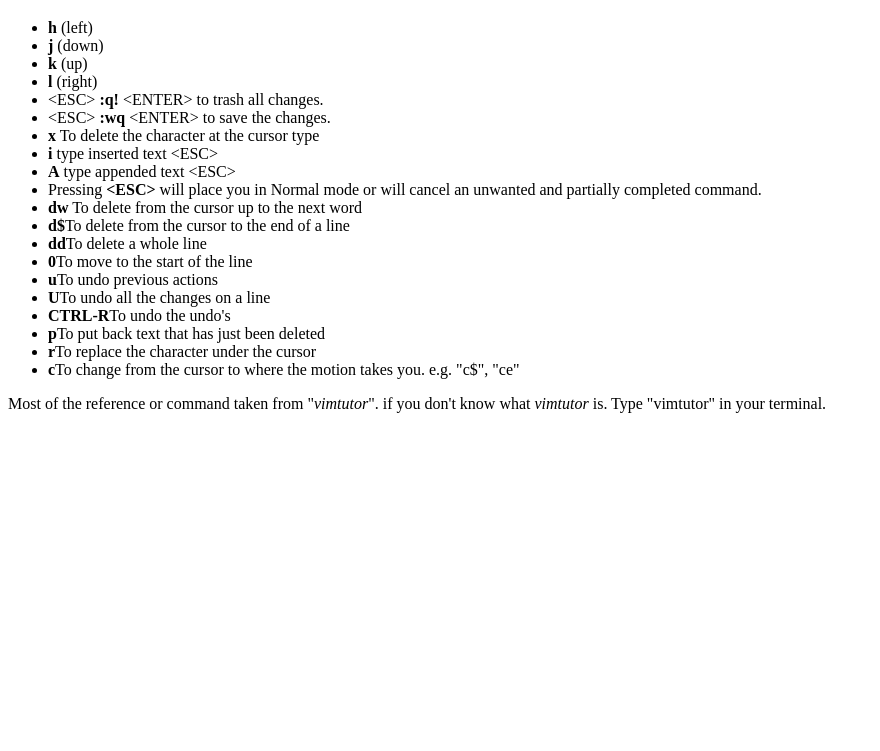
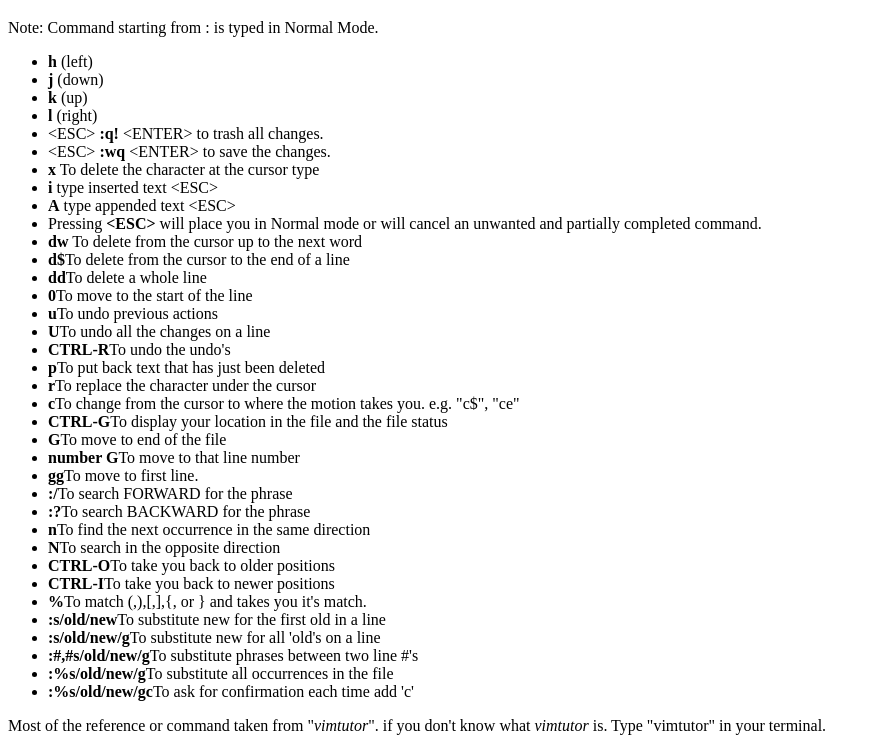
Before and after one commit to vaibhavmule/cheatsheet, a plain HTML site: page vim.html in a window 1280 px wide. Shown: the part 61-812 px from the top of the page, without its empty margins (0-880 px from the left). Drawn offline with Linux system fonts and the light colour scheme.

Commit message:
added lesson 4 summary from vimtutor

```diff
--- a/vim.html
+++ b/vim.html
@@ -8,6 +8,7 @@
 
 <body>
   <h1>vim cheatsheet</h1>
+  <p>Note: Command starting from : is typed in Normal Mode.</p>
   <ul>
     <li><strong>h</strong> (left)</li>
     <li><strong>j</strong> (down)</li>
@@ -33,7 +34,22 @@
     <li><strong>p</strong>To put back text that has just been deleted</li>
     <li><strong>r</strong>To replace the character under the cursor</li>
     <li><strong>c</strong>To change from the cursor to where the motion takes you. e.g. "c$", "ce"</li>
-
+    <li><strong>CTRL-G</strong>To display your location in the file and the file status</li>
+    <li><strong>G</strong>To move to end of the file</li>
+    <li><strong>number G</strong>To move to that line number</li>
+    <li><strong>gg</strong>To move to first line.</li>
+    <li><strong>:/</strong>To search FORWARD for the phrase</li>
+    <li><strong>:?</strong>To search BACKWARD for the phrase</li>
+    <li><strong>n</strong>To find the next occurrence in the same direction</li>
+    <li><strong>N</strong>To search in the opposite direction</li>
+    <li><strong>CTRL-O</strong>To take you back to older positions</li>
+    <li><strong>CTRL-I</strong>To take you back to newer positions</li>
+    <li><strong>%</strong>To match (,),[,],{, or } and takes you it's match.</li>
+    <li><strong>:s/old/new</strong>To substitute new for the first old in a line</li>
+    <li><strong>:s/old/new/g</strong>To substitute new for all 'old's on a line</li>
+    <li><strong>:#,#s/old/new/g</strong>To substitute phrases between two line #'s</li>
+    <li><strong>:%s/old/new/g</strong>To substitute all occurrences in the file</li>
+    <li><strong>:%s/old/new/gc</strong>To ask for confirmation each time add 'c'</li>
   </ul>
   <p>Most of the reference  or command taken from "<i>vimtutor</i>".
   if you don't know what <i>vimtutor</i> is. Type "vimtutor" in your terminal. </p>
```
